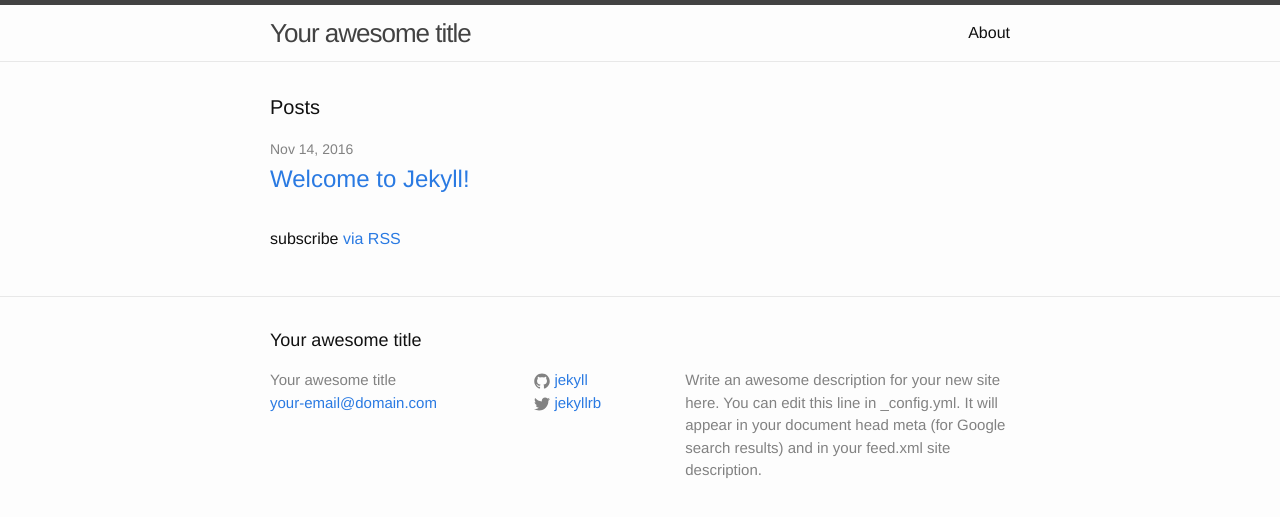
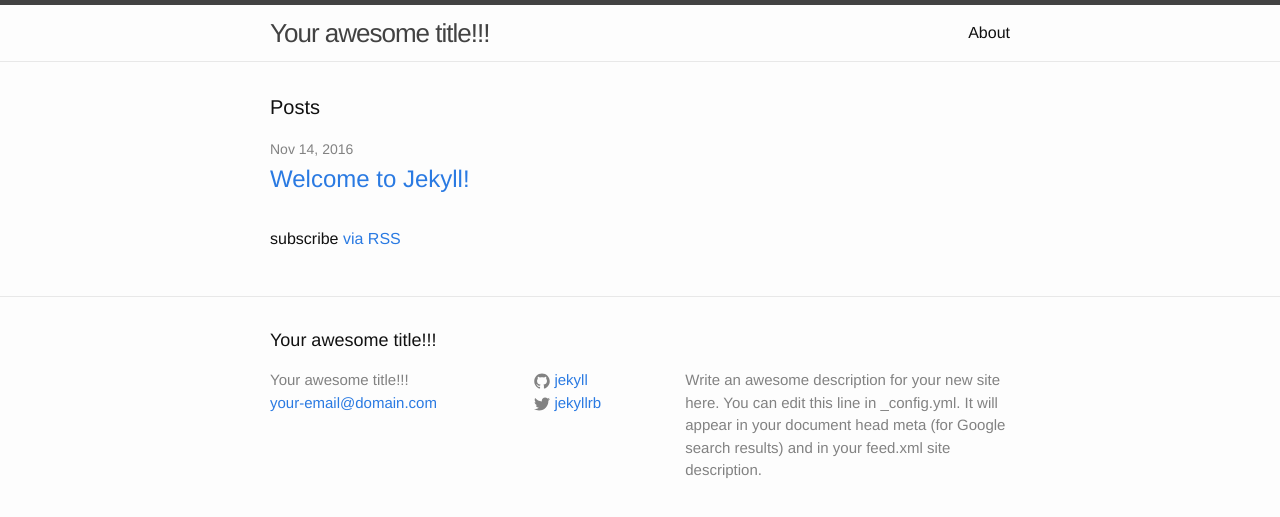
Before and after one commit to Muosvr/laughabc.github.io, a Jekyll site: the page built from index.html, in a window 1280 px wide. Shown: the top 517 px of the page. Built offline with Jekyll 4.4.1, drawn with Linux system fonts in a browser that asks for light colours.

```diff
--- a/_config.yml
+++ b/_config.yml
@@ -6,7 +6,7 @@
 # 'jekyll serve'. If you change this file, please restart the server process.
 
 # Site settings
-title: Your awesome title
+title: Your awesome title!!!
 email: your-email@domain.com
 description: > # this means to ignore newlines until "baseurl:"
   Write an awesome description for your new site here. You can edit this
```
